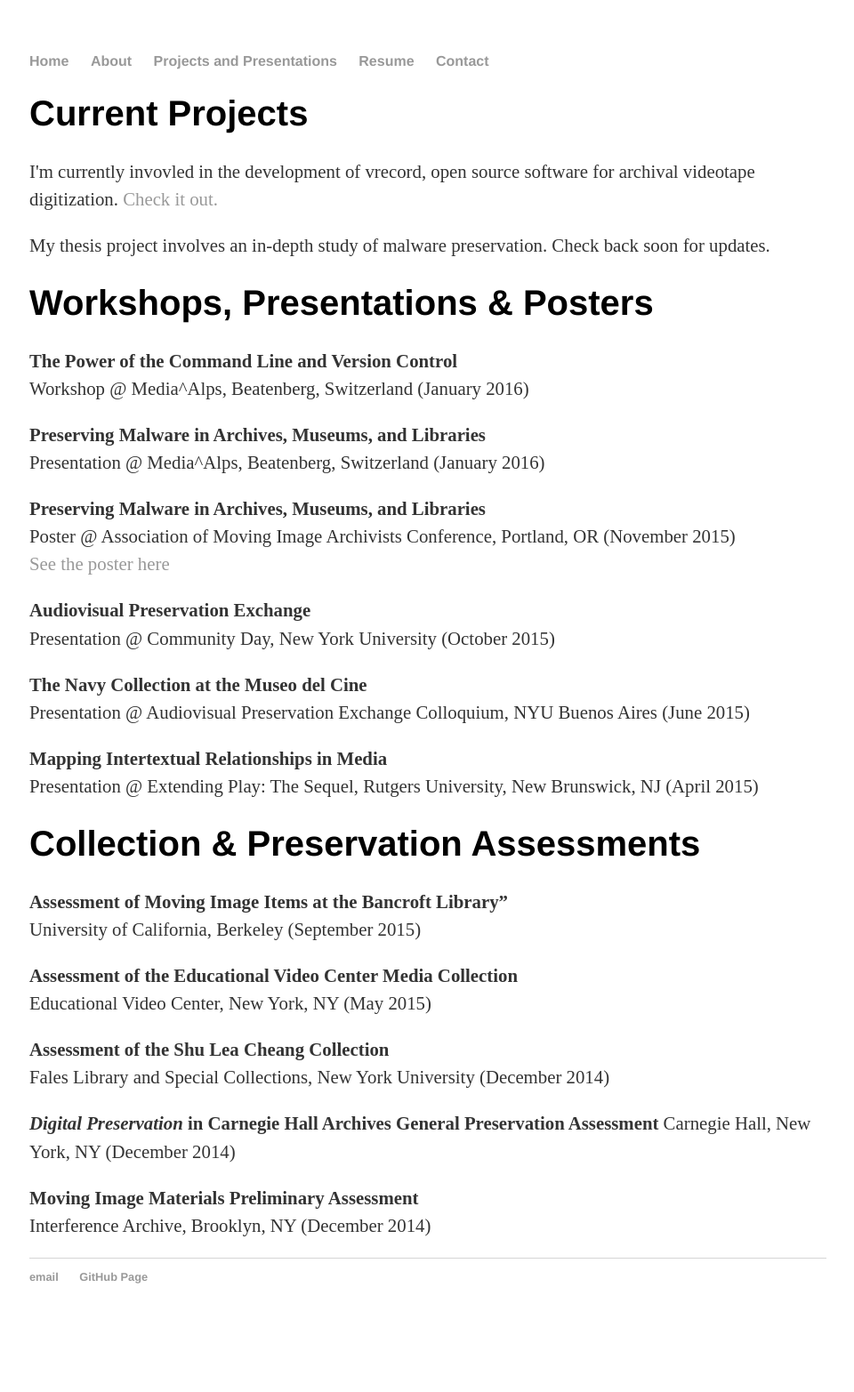
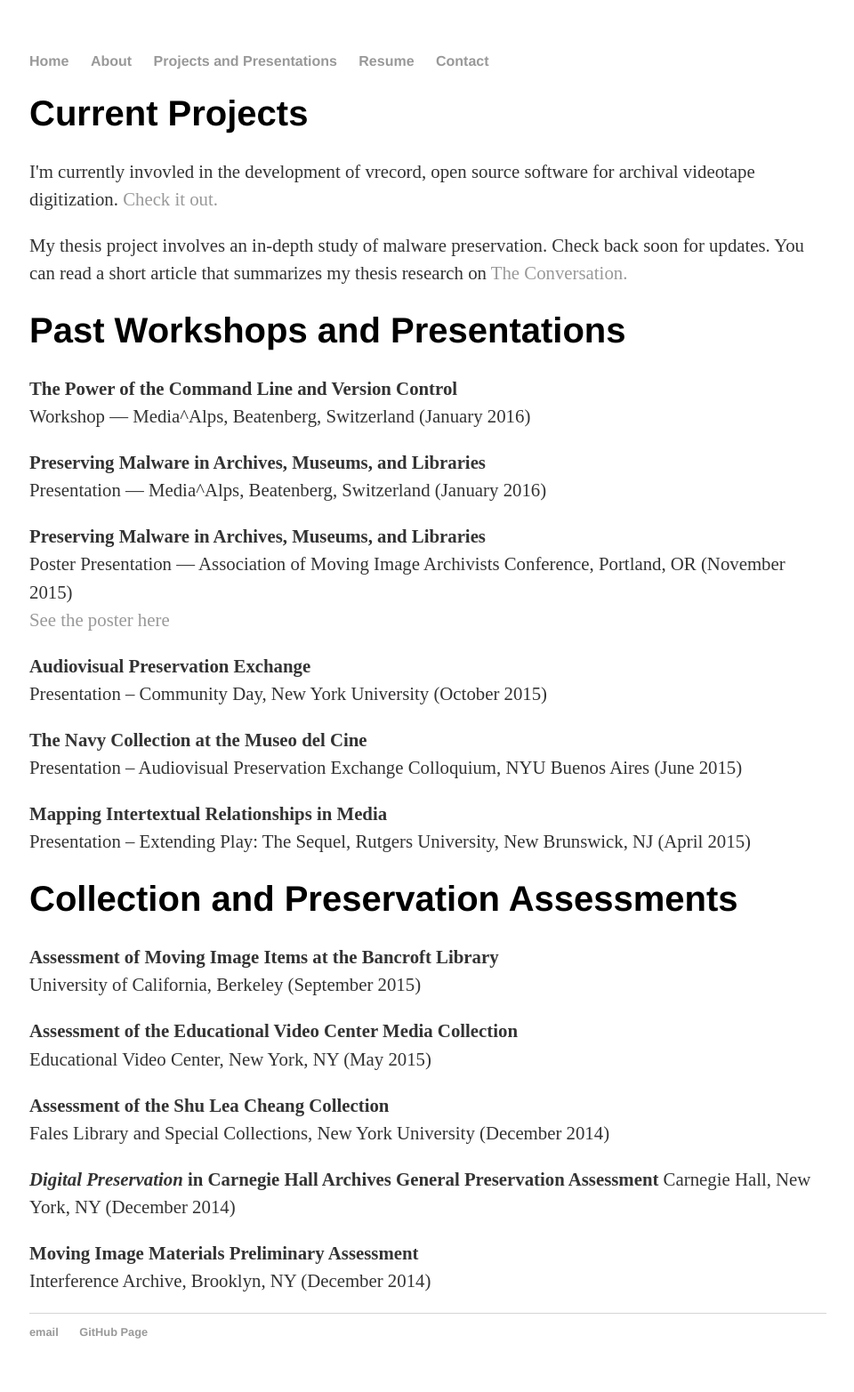
Before and after one commit to jfarbowitz/jfarbowitz.github.io, a Jekyll site: the page built from projects/index.html, in a window 1280 px wide. Shown: the whole page at 89% size, without its empty margins (159-1119 px from the left). Built offline with Jekyll 4.4.1, drawn with Linux system fonts in a browser that asks for light colours; before the commit the page ends 1503 px from its top, so only the background shows below that.

Commit message:
quick fixes

```diff
--- a/projects/index.html
+++ b/projects/index.html
@@ -7,27 +7,27 @@ title: Projects and Presentations
 			<h1>Current Projects</h1>
 	<p>I'm currently invovled in the development of vrecord, open source software for archival videotape digitization. <a href="https://github.com/amiaopensource/vrecord" target="new">Check it out.</a></p>
 
-	<p>My thesis project involves an in-depth study of malware preservation. Check back soon for updates.</p>
+	<p>My thesis project involves an in-depth study of malware preservation. Check back soon for updates. You can read a short article that summarizes my thesis research on  <a href="https://theconversation.com/why-save-a-computer-virus-56967" target=new>The Conversation.</a></p>
 	</div>
 	<div class="presentations">
-	  <h1>Workshops, Presentations &amp; Posters</h1>
+	  <h1>Past Workshops and Presentations</h1>
 	  <p><strong>The Power of the Command Line and Version Control</strong><br>
-	  Workshop @ Media^Alps, Beatenberg, Switzerland (January 2016)</p>
+	  Workshop — Media^Alps, Beatenberg, Switzerland (January 2016)</p>
 	  <p><strong>Preserving Malware in Archives, Museums, and Libraries</strong><br>
-	  Presentation @ Media^Alps, Beatenberg, Switzerland (January 2016)</p>
+	  Presentation — Media^Alps, Beatenberg, Switzerland (January 2016)</p>
 	  <p><strong>Preserving Malware in Archives, Museums, and Libraries</strong><br>
-	  Poster @ Association of Moving Image Archivists Conference, Portland, OR (November 2015)<br>
+	  Poster Presentation — Association of Moving Image Archivists Conference, Portland, OR (November 2015)<br>
 	  <a href="../images/malware_poster_final.pdf" target=new >See the poster here</a></p>
 <p><strong>Audiovisual Preservation Exchange</strong><br>
-Presentation @ Community Day, New York University (October 2015)</p>
+Presentation – Community Day, New York University (October 2015)</p>
 <p><strong>The Navy Collection at the Museo del Cine</strong><br>
-Presentation @ Audiovisual Preservation Exchange Colloquium, NYU Buenos Aires (June 2015)</p>
+Presentation – Audiovisual Preservation Exchange Colloquium, NYU Buenos Aires (June 2015)</p>
 <p><strong>Mapping Intertextual Relationships in Media</strong><br>
-Presentation @ Extending Play: The Sequel, Rutgers University, New Brunswick, NJ (April 2015)</p>
+Presentation – Extending Play: The Sequel, Rutgers University, New Brunswick, NJ (April 2015)</p>
 	</div>
 	<div class="assessments">
-		<h1>Collection &amp; Preservation Assessments</h1>
-		<p><strong>Assessment of Moving Image Items at the Bancroft Library”</strong><br>
+		<h1>Collection and Preservation Assessments</h1>
+		<p><strong>Assessment of Moving Image Items at the Bancroft Library</strong><br>
 University of California, Berkeley (September 2015)</p>
 <p><strong>Assessment of the Educational Video Center Media Collection</strong><br>
 Educational Video Center, New York, NY (May 2015)</p>
```
Also changed, not shown: about/index.html (+6 -6 lines).
